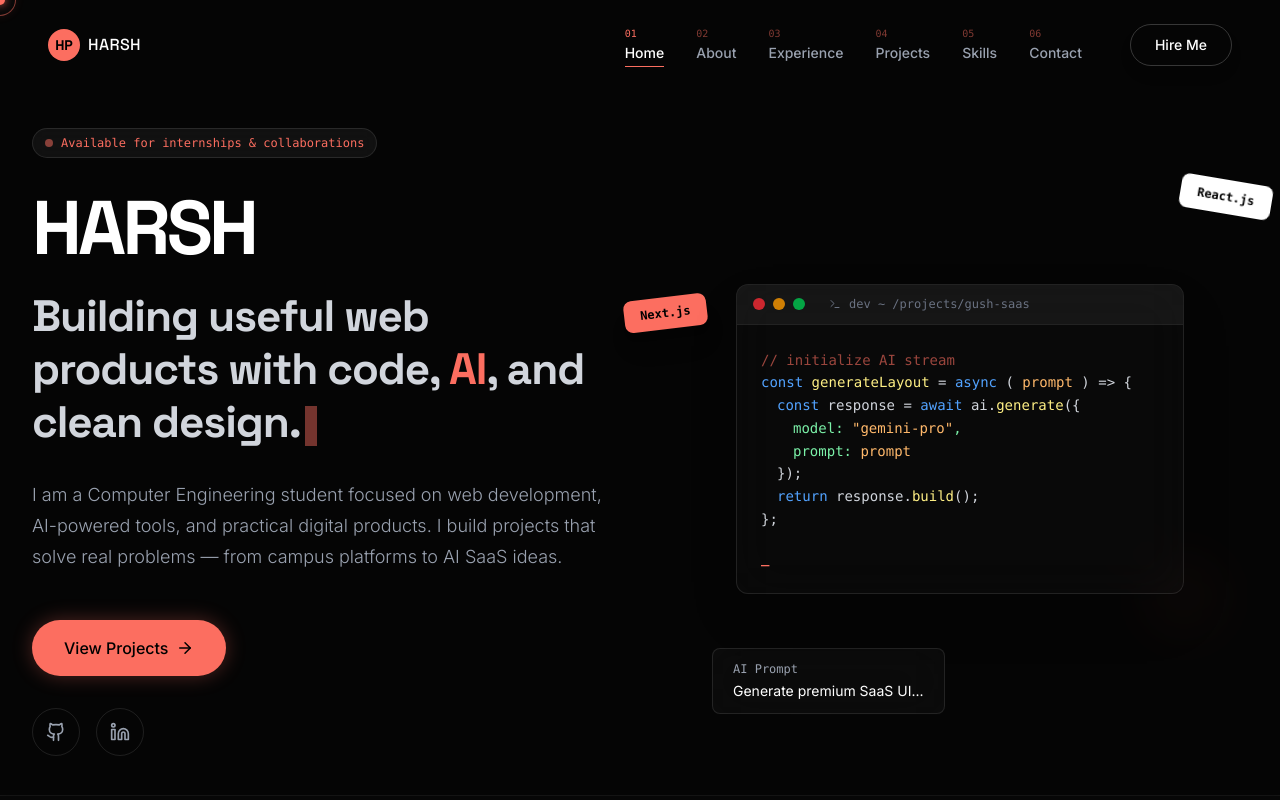
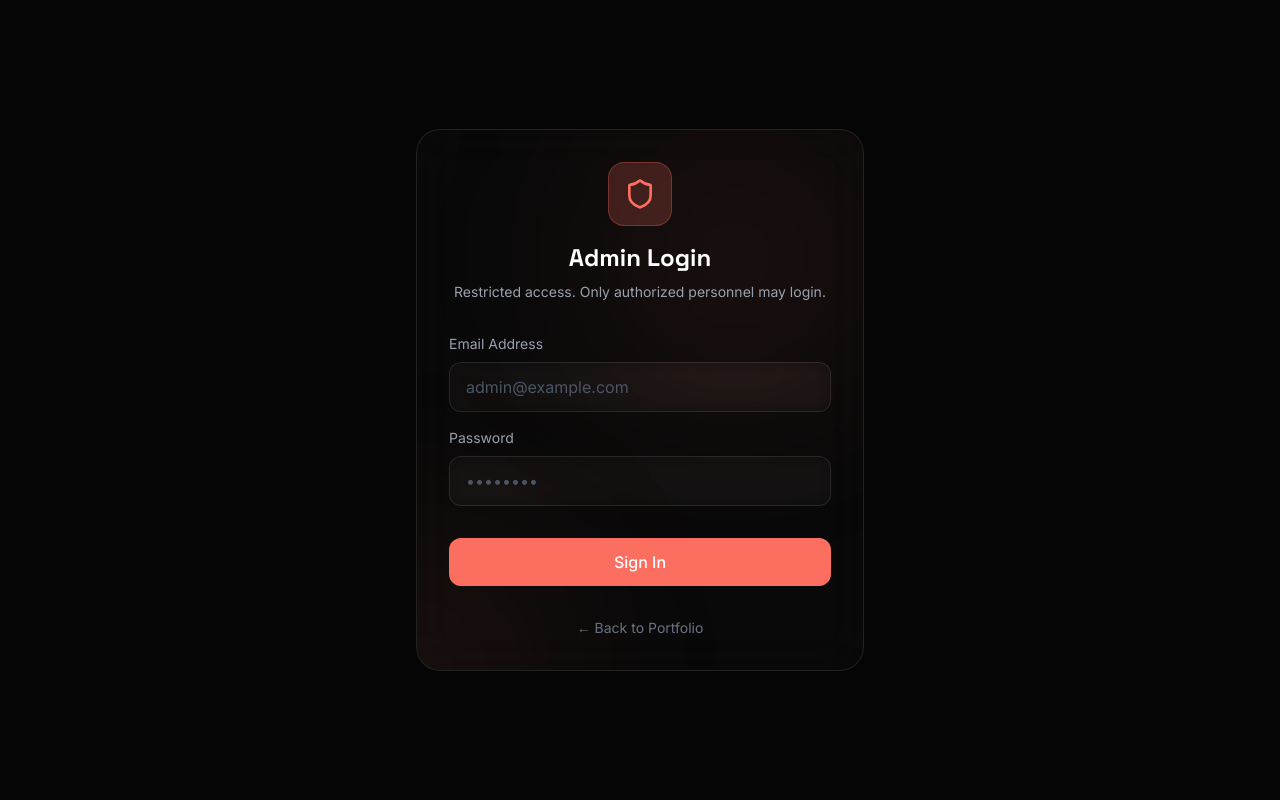
Before and after one commit to harshhhparmar/theharshparmar, a React (Vite) app: page /admin in a window 1280 px wide. Shown: the top 800 px of the page. Built offline with nearby package versions, Linux system fonts and the light colour scheme.

Commit message:
feat: implement admin panel and routing
- Added `react-router-dom` to manage application navigation
- Created `AdminPanel` component for managing contact inquiries
- Integrated protected authentication flow via Supabase
- Added admin access link to the site footer

```diff
--- a/package.json
+++ b/package.json
@@ -25,6 +25,7 @@
     "react": "^19.0.1",
     "react-dom": "^19.0.1",
     "react-github-calendar": "^5.0.8",
+    "react-router-dom": "^7.18.2",
     "sonner": "^2.0.7",
     "tailwind-merge": "^3.6.0",
     "vite": "^6.2.3"
--- a/src/App.tsx
+++ b/src/App.tsx
@@ -3,6 +3,7 @@
  * SPDX-License-Identifier: Apache-2.0
  */
 
+import { BrowserRouter, Routes, Route } from 'react-router-dom';
 import { Navbar } from './components/Navbar';
 import { Hero } from './components/Hero';
 import { About } from './components/About';
@@ -15,12 +16,13 @@ import { Process } from './components/Process';
 import { Contact } from './components/Contact';
 import { Footer } from './components/Footer';
 import { CustomCursor } from './components/CustomCursor';
+import { AdminPanel } from './components/AdminPanel';
 import { Analytics } from '@vercel/analytics/react';
 import { Toaster } from 'sonner';
 
-export default function App() {
+function Portfolio() {
   return (
-    <main className="min-h-screen bg-[#050505] text-white overflow-x-hidden selection:bg-brand selection:text-white">
+    <>
       <CustomCursor />
       <Navbar />
       <Hero />
@@ -33,8 +35,21 @@ export default function App() {
       <Process />
       <Contact />
       <Footer />
-      <Analytics />
-      <Toaster theme="dark" position="bottom-right" />
-    </main>
+    </>
   );
 }
+
+export default function App() {
+  return (
+    <BrowserRouter>
+      <main className="min-h-screen bg-[#050505] text-white overflow-x-hidden selection:bg-brand selection:text-white">
+        <Routes>
+          <Route path="/" element={<Portfolio />} />
+          <Route path="/admin" element={<AdminPanel />} />
+        </Routes>
+        <Analytics />
+        <Toaster theme="dark" position="bottom-right" />
+      </main>
+    </BrowserRouter>
+  );
+}
--- /dev/null
+++ b/src/components/AdminPanel.tsx
@@ -0,0 +1,235 @@
+import React, { useState, useEffect } from 'react';
+import { supabase } from '../lib/supabase';
+import { motion } from 'motion/react';
+import { Shield, Mail, LogOut, Loader2, Calendar, User, Search } from 'lucide-react';
+import { toast } from 'sonner';
+
+interface Inquiry {
+  id: string;
+  name: string;
+  email: string;
+  subject: string;
+  message: string;
+  created_at: string;
+}
+
+export function AdminPanel() {
+  const [session, setSession] = useState<any>(null);
+  const [inquiries, setInquiries] = useState<Inquiry[]>([]);
+  const [loading, setLoading] = useState(true);
+
+  // Login State
+  const [email, setEmail] = useState('');
+  const [password, setPassword] = useState('');
+  const [isLoggingIn, setIsLoggingIn] = useState(false);
+
+  useEffect(() => {
+    supabase.auth.getSession().then(({ data: { session } }) => {
+      setSession(session);
+    });
+
+    const {
+      data: { subscription },
+    } = supabase.auth.onAuthStateChange((_event, session) => {
+      setSession(session);
+    });
+
+    return () => subscription.unsubscribe();
+  }, []);
+
+  useEffect(() => {
+    if (session) {
+      fetchInquiries();
+    } else {
+      setLoading(false);
+    }
+  }, [session]);
+
+  const fetchInquiries = async () => {
+    try {
+      setLoading(true);
+      const { data, error } = await supabase
+        .from('inquiries')
+        .select('*')
+        .order('created_at', { ascending: false });
+
+      if (error) throw error;
+      setInquiries(data || []);
+    } catch (error: any) {
+      console.error('Error fetching inquiries:', error.message);
+      toast.error('Failed to load inquiries');
+    } finally {
+      setLoading(false);
+    }
+  };
+
+  const handleLogin = async (e: React.FormEvent) => {
+    e.preventDefault();
+    setIsLoggingIn(true);
+
+    try {
+      const { error } = await supabase.auth.signInWithPassword({
+        email,
+        password,
+      });
+
+      if (error) throw error;
+
+      toast.success('Successfully logged in');
+    } catch (error: any) {
+      console.error('Login error:', error.message);
+      toast.error('Invalid credentials');
+    } finally {
+      setIsLoggingIn(false);
+    }
+  };
+
+  const handleLogout = async () => {
+    await supabase.auth.signOut();
+    toast.success('Logged out successfully');
+  };
+
+  if (!session) {
+    return (
+      <div className="min-h-screen bg-[#050505] text-white flex items-center justify-center p-6 selection:bg-brand selection:text-white">
+        <motion.div
+          initial={{ opacity: 0, y: 20 }}
+          animate={{ opacity: 1, y: 0 }}
+          className="w-full max-w-md"
+        >
+          <div className="bg-white/[0.02] backdrop-blur-xl border border-white/10 rounded-3xl p-8 relative overflow-hidden">
+            <div className="absolute top-0 right-0 w-64 h-64 bg-brand/10 blur-[100px] rounded-full" />
+            <div className="absolute -bottom-32 -left-32 w-64 h-64 bg-brand/10 blur-[100px] rounded-full" />
+
+            <div className="relative z-10 flex flex-col items-center mb-8">
+              <div className="w-16 h-16 rounded-2xl bg-brand/20 flex items-center justify-center mb-4 border border-brand/30">
+                <Shield className="w-8 h-8 text-brand" />
+              </div>
+              <h1 className="text-2xl font-display font-bold">Admin Login</h1>
+              <p className="text-gray-400 mt-2 text-center text-sm">
+                Restricted access. Only authorized personnel may login.
+              </p>
+            </div>
+
+            <form onSubmit={handleLogin} className="relative z-10 flex flex-col gap-4">
+              <div>
+                <label className="text-sm text-gray-400 mb-2 block">Email Address</label>
+                <input
+                  type="email"
+                  value={email}
+                  onChange={(e) => setEmail(e.target.value)}
+                  className="w-full bg-white/[0.02] backdrop-blur-sm border border-white/10 rounded-xl px-4 py-3 text-white focus:outline-none focus:border-brand/50 focus:ring-1 focus:ring-brand/50 transition-all placeholder:text-gray-600"
+                  placeholder="admin@example.com"
+                  required
+                />
+              </div>
+              <div>
+                <label className="text-sm text-gray-400 mb-2 block">Password</label>
+                <input
+                  type="password"
+                  value={password}
+                  onChange={(e) => setPassword(e.target.value)}
+                  className="w-full bg-white/[0.02] backdrop-blur-sm border border-white/10 rounded-xl px-4 py-3 text-white focus:outline-none focus:border-brand/50 focus:ring-1 focus:ring-brand/50 transition-all placeholder:text-gray-600"
+                  placeholder="••••••••"
+                  required
+                />
+              </div>
+              <button
+                type="submit"
+                disabled={isLoggingIn}
+                className="mt-4 w-full bg-brand text-white font-medium py-3 rounded-xl hover:bg-brand/90 transition-colors flex items-center justify-center disabled:opacity-70"
+              >
+                {isLoggingIn ? <Loader2 className="w-5 h-5 animate-spin" /> : 'Sign In'}
+              </button>
+
+              <a href="/" className="text-center text-sm text-gray-500 hover:text-white mt-4 transition-colors">
+                &larr; Back to Portfolio
+              </a>
+            </form>
+          </div>
+        </motion.div>
+      </div>
+    );
+  }
+
+  return (
+    <div className="min-h-screen bg-[#050505] text-white p-6 md:p-12 selection:bg-brand selection:text-white">
+      <div className="max-w-6xl mx-auto">
+        <header className="flex flex-col md:flex-row justify-between items-start md:items-center gap-4 mb-12">
+          <div>
+            <h1 className="text-3xl font-display font-bold flex items-center gap-3">
+              <Shield className="w-8 h-8 text-brand" />
+              Admin Dashboard
+            </h1>
+            <p className="text-gray-400 mt-2">Manage your inquiries and messages.</p>
+          </div>
+          <div className="flex items-center gap-4">
+            <a href="/" className="px-4 py-2 border border-white/10 rounded-xl text-sm hover:bg-white/5 transition-colors">
+              View Site
+            </a>
+            <button
+              onClick={handleLogout}
+              className="flex items-center gap-2 px-4 py-2 bg-white/5 hover:bg-white/10 border border-white/10 rounded-xl text-sm transition-colors text-red-400 hover:text-red-300"
+            >
+              <LogOut className="w-4 h-4" />
+              Logout
+            </button>
+          </div>
+        </header>
+
+        {loading ? (
+          <div className="flex items-center justify-center py-24">
+            <Loader2 className="w-8 h-8 text-brand animate-spin" />
+          </div>
+        ) : inquiries.length === 0 ? (
+          <div className="text-center py-24 bg-white/[0.02] border border-white/10 rounded-3xl">
+            <Mail className="w-12 h-12 text-gray-600 mx-auto mb-4" />
+            <h3 className="text-xl font-medium mb-2">No Inquiries Yet</h3>
+            <p className="text-gray-400">When someone contacts you, their message will appear here.</p>
+          </div>
+        ) : (
+          <div className="grid gap-6">
+            {inquiries.map((inquiry, i) => (
+              <motion.div
+                key={inquiry.id}
+                initial={{ opacity: 0, y: 20 }}
+                animate={{ opacity: 1, y: 0 }}
+                transition={{ delay: i * 0.05 }}
+                className="bg-white/[0.02] border border-white/10 rounded-3xl p-6 md:p-8 hover:border-brand/30 transition-colors"
+              >
+                <div className="flex flex-col md:flex-row gap-6">
+                  <div className="md:w-1/3 flex flex-col gap-4 border-b md:border-b-0 md:border-r border-white/10 pb-6 md:pb-0 md:pr-6">
+                    <div className="flex items-start gap-3">
+                      <User className="w-5 h-5 text-gray-500 shrink-0 mt-0.5" />
+                      <div>
+                        <div className="font-medium">{inquiry.name}</div>
+                        <a href={`mailto:${inquiry.email}`} className="text-sm text-brand hover:underline mt-1 block">
+                          {inquiry.email}
+                        </a>
+                      </div>
+                    </div>
+                    <div className="flex items-center gap-3">
+                      <Calendar className="w-5 h-5 text-gray-500 shrink-0" />
+                      <div className="text-sm text-gray-400">
+                        {new Date(inquiry.created_at).toLocaleString()}
+                      </div>
+                    </div>
+                  </div>
+
+                  <div className="md:w-2/3">
+                    <h3 className="text-lg font-medium text-white mb-4 pb-4 border-b border-white/5">
+                      {inquiry.subject}
+                    </h3>
+                    <div className="text-gray-300 leading-relaxed whitespace-pre-wrap">
+                      {inquiry.message}
+                    </div>
+                  </div>
+                </div>
+              </motion.div>
+            ))}
+          </div>
+        )}
+      </div>
+    </div>
+  );
+}
--- a/src/components/Footer.tsx
+++ b/src/components/Footer.tsx
@@ -53,6 +53,13 @@ export function Footer() {
           >
             GitHub
           </motion.a>
+          <motion.a
+            whileHover={{ y: -2 }}
+            href="/admin"
+            className="text-sm text-gray-500 hover:text-white transition-colors ml-4"
+          >
+            Admin Panel
+          </motion.a>
         </motion.div>
       </div>
     </footer>
```
Also changed, not shown: 1 other file (tests, documents, lock files or other folders).
